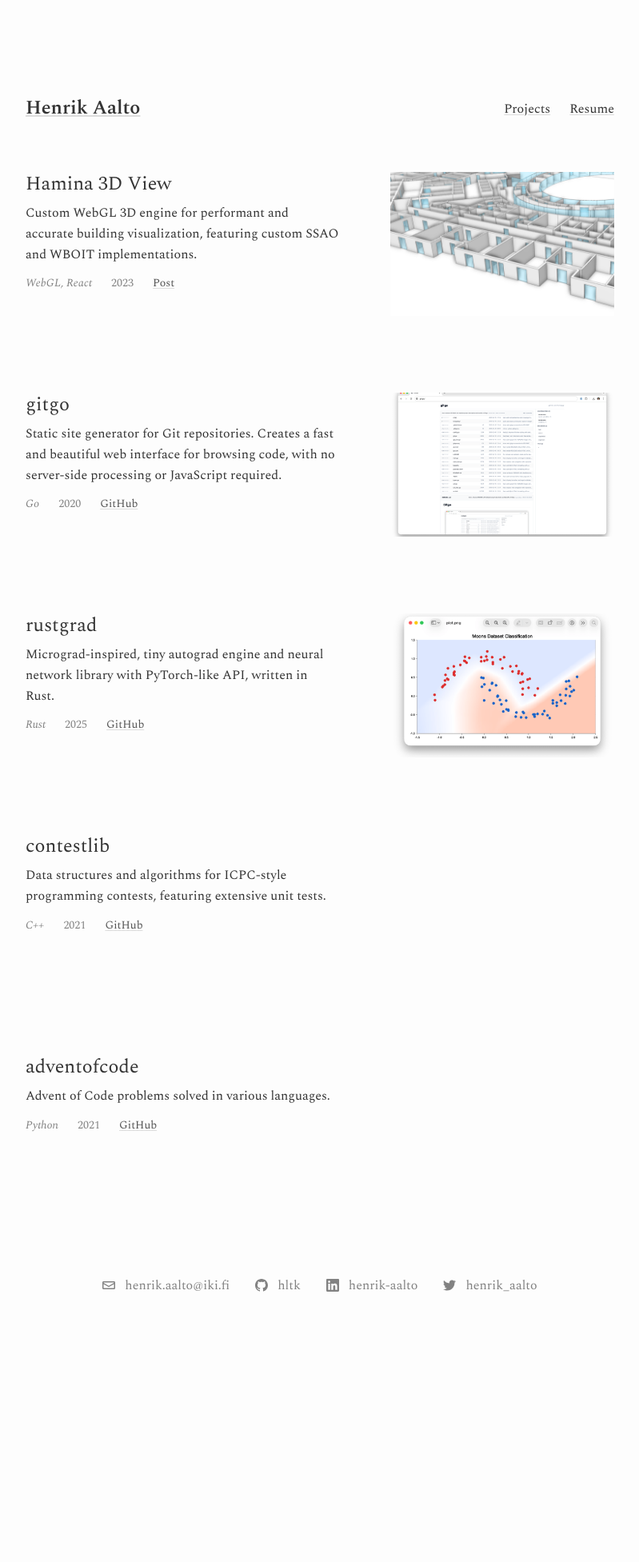
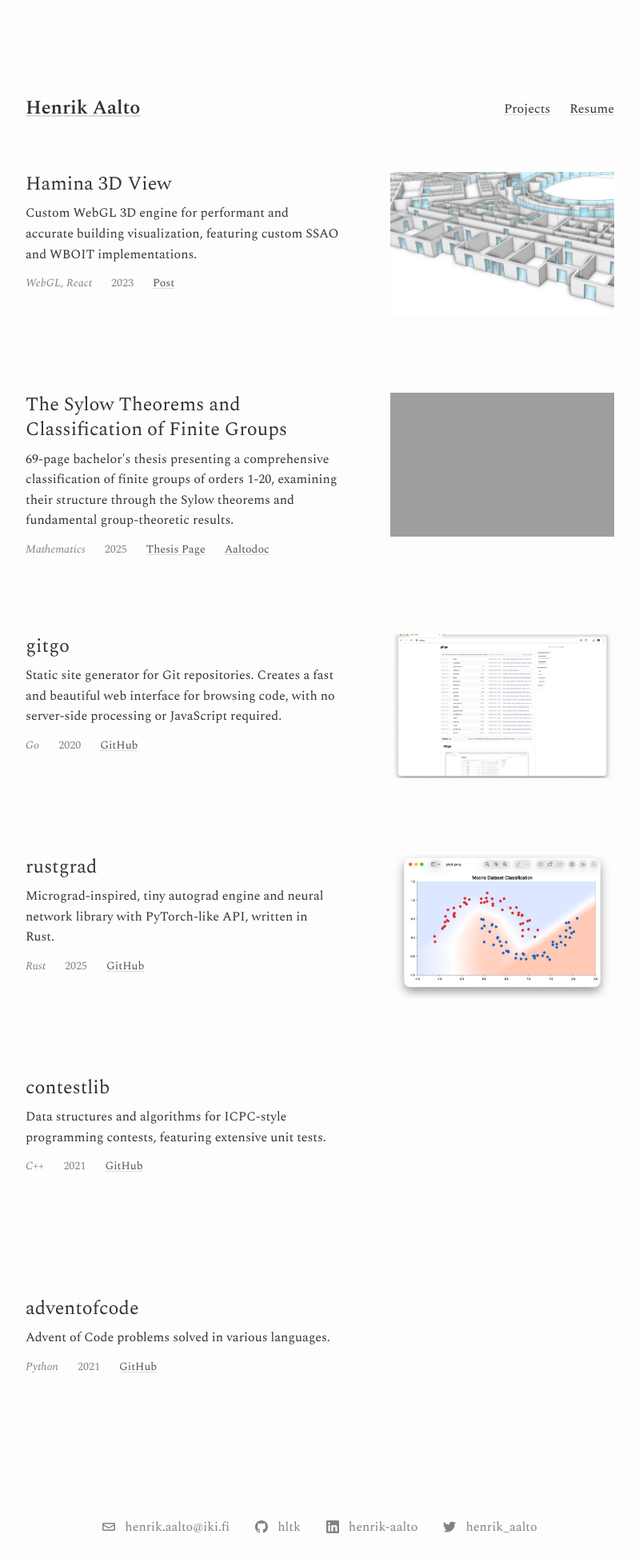
Before and after one commit to hltk/hltk.github.io, a Jekyll site: the page built from projects.md, in a window 1280 px wide. Shown: the whole page at 80% size, without its empty margins (240-1039 px from the left). Built offline with Jekyll 4.4.1, drawn with Linux system fonts in a browser that asks for light colours; before the commit the page ends 1651 px from its top, so only the background shows below that; grey boxes are pictures that could not be loaded.

Commit message:
feat: add bachelor's thesis to projects page

```diff
--- a/projects.md
+++ b/projects.md
@@ -18,6 +18,22 @@ hide_title: true
     </div>
     <div class="project-image">
       <img src="/assets/images/hamina-3d.png" alt="Hamina 3D View screenshot" />
+    </div>
+  </div>
+
+  <div class="project-item">
+    <div class="project-info">
+      <h2 class="project-title">The Sylow Theorems and Classification of Finite Groups</h2>
+      <p class="project-description">69-page bachelor's thesis presenting a comprehensive classification of finite groups of orders 1-20, examining their structure through the Sylow theorems and fundamental group-theoretic results.</p>
+      <div class="project-meta">
+        <span class="project-language mathematics">Mathematics</span>
+        <span class="project-year">2025</span>
+        <a href="/thesis/" class="project-link">Thesis Page</a>
+        <a href="https://aaltodoc.aalto.fi/items/0b03ed44-8d34-4d2b-8265-90494e87ba5b" target="_blank" class="project-link">Aaltodoc</a>
+      </div>
+    </div>
+    <div class="project-image">
+      <img src="/assets/images/thesis.png" alt="Bachelor's thesis cover" />
     </div>
   </div>
 
```
Also changed, not shown: 1 other file.
